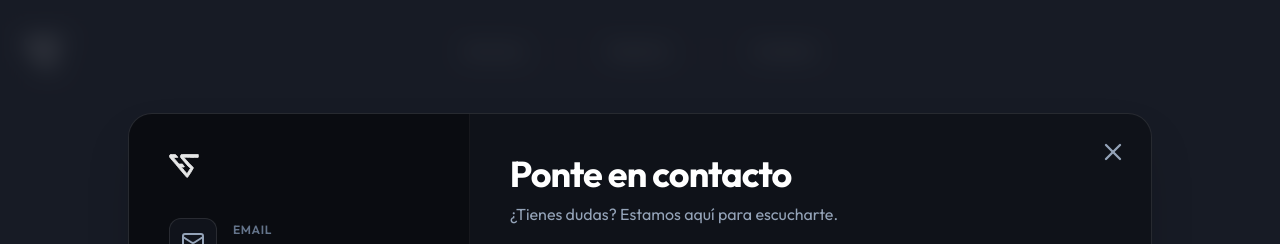
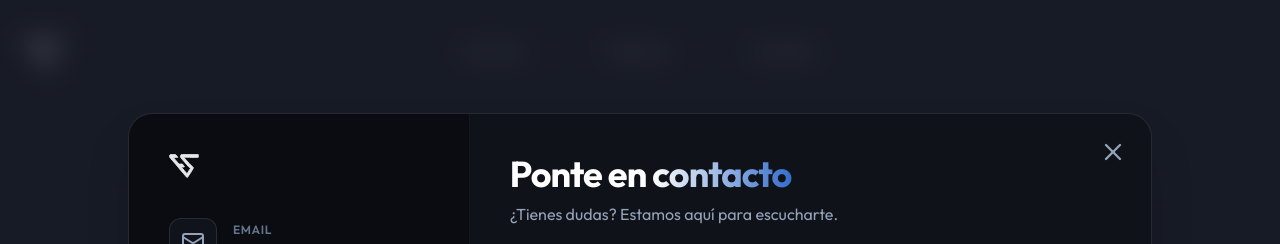
Before and after one commit to MarianoRicoy/tws-landing, a Next.js app: page / in a window 1280 px wide. Both pictures are taken after a click on the button "Solicitar Presupuesto". Shown: the top 244 px of the page. Built offline with nearby package versions, Linux system fonts and the light colour scheme.

Commit message:
degrade a titulo del modal de contacto

```diff
--- a/components/ContactModal.tsx
+++ b/components/ContactModal.tsx
@@ -232,7 +232,12 @@
               <FeedbackState type="error" onClose={handleClose} onRetry={handleRetry} />
             ) : (
               <>
-                <h2 className="text-3xl md:text-4xl font-bold text-white mb-2 tracking-tight">Ponte en contacto</h2>
+                <h2 className="text-3xl md:text-4xl font-bold text-white mb-2 tracking-tight">
+                  Ponte en{' '}
+                  <span className="inline-block pr-[0.08em] bg-clip-text text-transparent bg-gradient-to-r from-white to-accent-cyan/80">
+                    contacto
+                  </span>
+                </h2>
                 <p className="text-[#94a3b8] mb-6 text-sm md:text-base">¿Tienes dudas? Estamos aquí para escucharte.</p>
                 <form ref={formRef} onSubmit={handleSubmit} className="space-y-4 md:space-y-0">
                   <div className="grid grid-cols-1 md:grid-cols-2 gap-4 mb-4">
```
